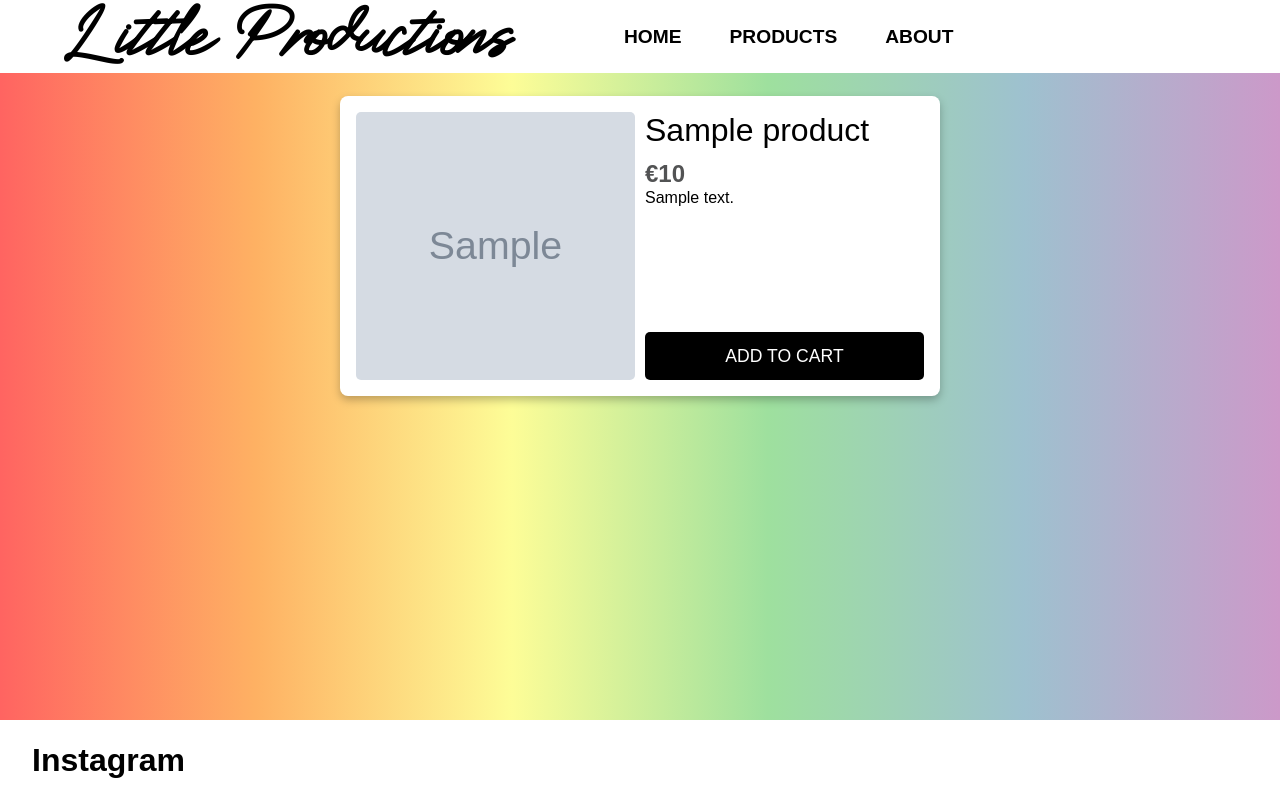
After one commit to CommandReverse/django-ecommerce, a Django app: template templates/store/products.html in a window 1280 px wide. The commit adds this page. Run offline with Django 3.2, Linux system fonts and the light colour scheme; the template is opened without the code that fills it: most values are stand-ins (such as "Sample title", 1, 10 or a date in 2020); grey boxes marked "Sample" are stand-in pictures.

Commit message:
Added about, products, category view

```diff
--- a/static/css/style.css
+++ b/static/css/style.css
@@ -1,29 +1,32 @@
+@font-face {
+  font-family: "Baiklah";
+  src: url("Baiklah.ttf");
+}
 @import url("https://fonts.googleapis.com/css?family=Work+Sans:300,600");
-@import url("https://fonts.googleapis.com/css2?family=Style+Script&display=swap");
 
 :root {
-  --nav: rgb(0, 49, 83);
+  --nav: rgb(255, 255, 255);
   --navshade: rgb(204, 201, 197);
   --sidebar: rgb(40, 40, 40);
   --sauce: rgb(74, 53, 105);
   --sauce-hover: rgb(74, 0, 105);
-  --title: rgb(245, 182, 196);
-  --text: rgb(245, 182, 196);
+  --title: rgb(0, 0, 0);
+  --text: rgb(0, 0, 0);
   --text-hover: rgb(255, 255, 255);
   --border: rgb(40, 40, 40);
   --shadow: rgba(0, 0, 0, 0.25);
-  --card: rgb(255, 251, 246);
+  --card: rgb(255, 255, 255);
   --card-before: rgb(234, 192, 150);
   --card-after: rgb(215, 216, 217);
   --price: rgb(82, 83, 84);
   --rainbow: linear-gradient(
     90deg,
-    rgb(249, 230, 230),
-    rgb(249, 246, 230),
-    rgb(235, 249, 230),
-    rgb(230, 249, 241),
-    rgb(230, 241, 249),
-    rgb(249, 230, 246)
+    rgb(255, 100, 97),
+    rgb(254, 177, 99),
+    rgb(253, 253, 151),
+    rgb(158, 224, 158),
+    rgb(158, 193, 207),
+    rgb(204, 153, 201)
   );
 }
 
@@ -97,11 +100,11 @@ footer .links {
 /* setup of the page */
 .title {
   grid-area: comp;
-  font-family: "Style Script", cursive;
+  font-family: "Baiklah", cursive;
   text-decoration: none;
   color: var(--title);
   font-weight: 600;
-  font-size: 3.3rem;
+  font-size: 4.2rem;
   padding: 0;
   margin: 0;
 }
@@ -133,7 +136,7 @@ footer .links {
   margin: 0;
   padding: 1rem;
   border-radius: 0.5rem;
-  background-color: pink;
+  background-color: var(--card);
   box-shadow: 0 4px 8px 0 var(--shadow);
 }
 
@@ -141,7 +144,7 @@ footer .links {
   grid-area: title;
   color: black;
   font-weight: 500;
-  font-size: 3rem;
+  font-size: 2rem;
   text-decoration: none;
 }
 
--- a/store/models.py
+++ b/store/models.py
@@ -5,6 +5,7 @@ from django.contrib.auth.models import User
 
 class Category(models.Model):
     name = models.CharField(max_length=255, db_index=True)
+    image = models.ImageField(upload_to='images/')
     slug = models.SlugField(max_length=255, unique=True)
 
     class Meta:
--- a/store/urls.py
+++ b/store/urls.py
@@ -4,7 +4,10 @@ from . import views
 app_name = 'store'
 
 urlpatterns = [
-    path('', views.all_products, name='all_products'),
+    path('', views.home, name='home'),
+    path('home', views.home, name='home'),
+    path('about', views.about, name='about'),
+    path('products', views.products, name='all_product'),
     path('item/<slug:slug>', views.product_detail, name='product_detail'),
     path('search/<slug:category_slug>', views.category_list, name='category_list'),
 ]
--- /dev/null
+++ b/templates/store/about.html
@@ -0,0 +1,5 @@
+{% extends "./base.html" %}
+{% load static %}
+{% block title %}About{%endblock%}
+{% block content %}
+{% endblock %}
--- a/templates/store/base.html
+++ b/templates/store/base.html
@@ -10,28 +10,13 @@
   <body class="container">
     <header>
       <h1 class="logo title">
-        <img source={% static "media/logo.jpg" %}>Little Productions
-      </h1>
+        <img source={% static "media/logo.jpg" %}>Little Productions</h1>
       <input type="checkbox" id="nav-toggle" class="nav-toggle" />
       <nav>
         <ul>
-          <li>
-            <a href="">Home</a>
-          </li>
-          <li><a href="">About</a></li>
-<!--
-          <li class="show-mobile">
-            <a href="">Categories</a>
-            <ul>
-                <li><a class="" href="{% url "store:all_products" %}">All</a></li>
-                {% for c in categories %}
-                <li {% if category.slug == c.slug %}class="selected" {% endif %}>
-                    <a href="{{ c.get_absolute_url }}">{{ c.name|title }}</a>
-                </li>
-                {% endfor %}
-            </ul>
-          </li>
--->
+          <li><a href="/">Home</a></li>
+	  <li><a href="/products">Products</a></li>
+          <li><a href="/about">About</a></li>
         </ul>
       </nav>
       <label for="nav-toggle" class="nav-toggle-label">
--- /dev/null
+++ b/templates/store/products.html
@@ -0,0 +1,20 @@
+{% extends "./base.html" %}
+{% load static %}
+{% block title %}Products{% endblock %}
+{% block content %}
+<div class="cardwrapper">
+  {% for product in products %}
+  <div class="card">
+    <img
+      class="product-image"
+      alt="Responsive Image"
+      src="{{ product.image.url }}"
+    />
+    <a class="product-title" href="{{ product.get_absolute_url }}">{{ product.title }}</a>
+    <p class="product-price">€{{ product.price }}</p>
+    <p class="product-information">{{ product.description }}</p>
+    <button class="card-button">ADD TO CART</button>
+  </div>
+  {% endfor %}
+</div>
+{% endblock %}
--- a/templates/store/products/category.html
+++ b/templates/store/products/category.html
@@ -1,5 +1,7 @@
-{% extends "../base.html" %} {% load static %} {% block title %}Home{%
-endblock%} {% block content %}
+{% extends "../base.html" %}
+{% load static %}
+{% block title %}Category{%endblock%}
+{% block content %}
 <section>
   {% for product in products %}
   <div class="card">
--- a/templates/store/products/detail.html
+++ b/templates/store/products/detail.html
@@ -1,4 +1,5 @@
 {% extends "../base.html" %} {% block content %}
+<div class="content">
 {{ product.title }}
 {{ product.author }}
 {{ product.description }}
@@ -9,4 +10,5 @@
   <option value="">2</option>
 </select>
 <button>Voeg toe aan winkelmandje</button>
+</div>
 {% endblock %}
```
Also changed, not shown: store/views.py (+10 -5 lines), templates/store/home.html (+3 -6 lines), static/css/Baiklah.otf (added), static/css/Baiklah.ttf (added).
